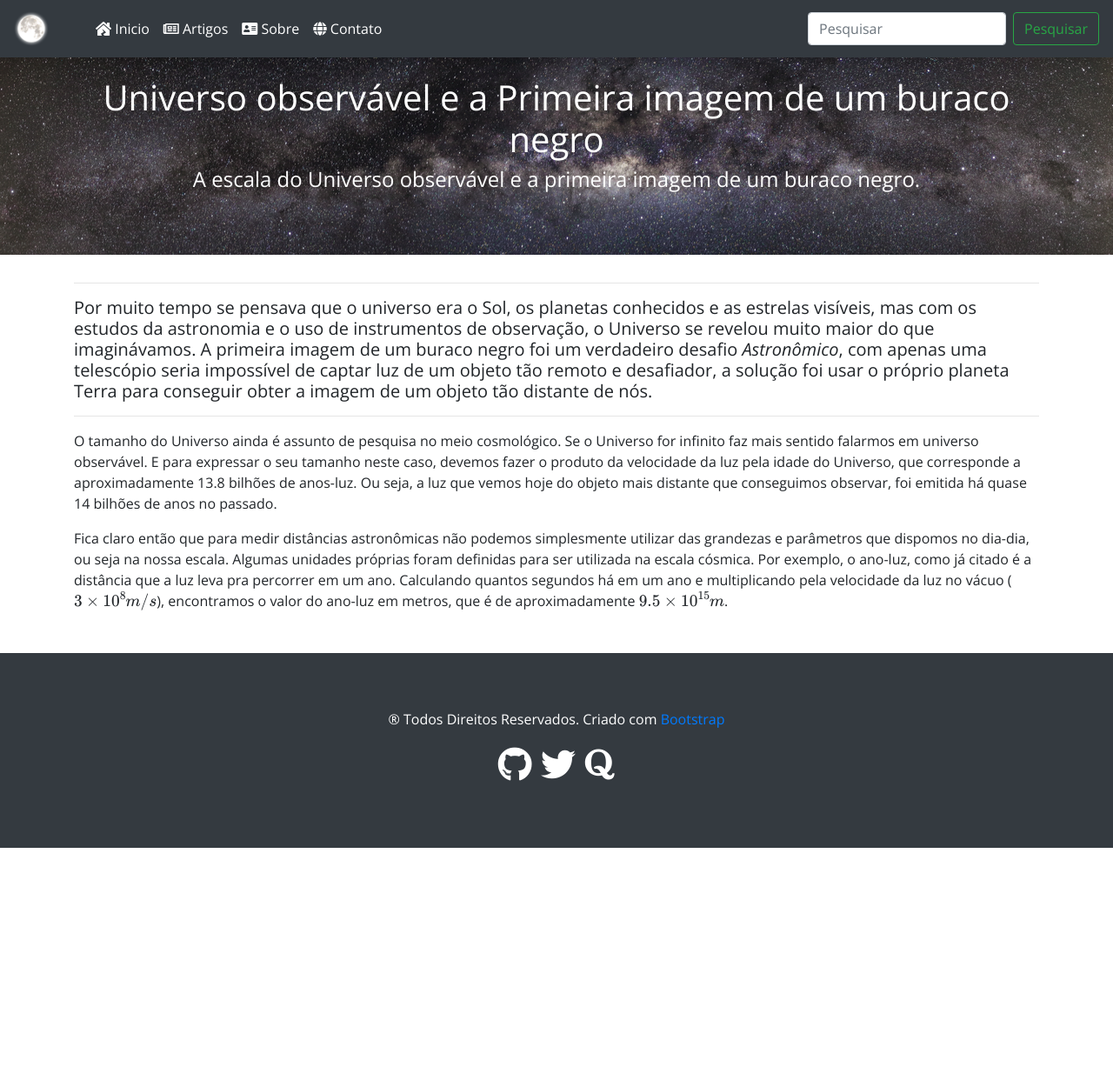
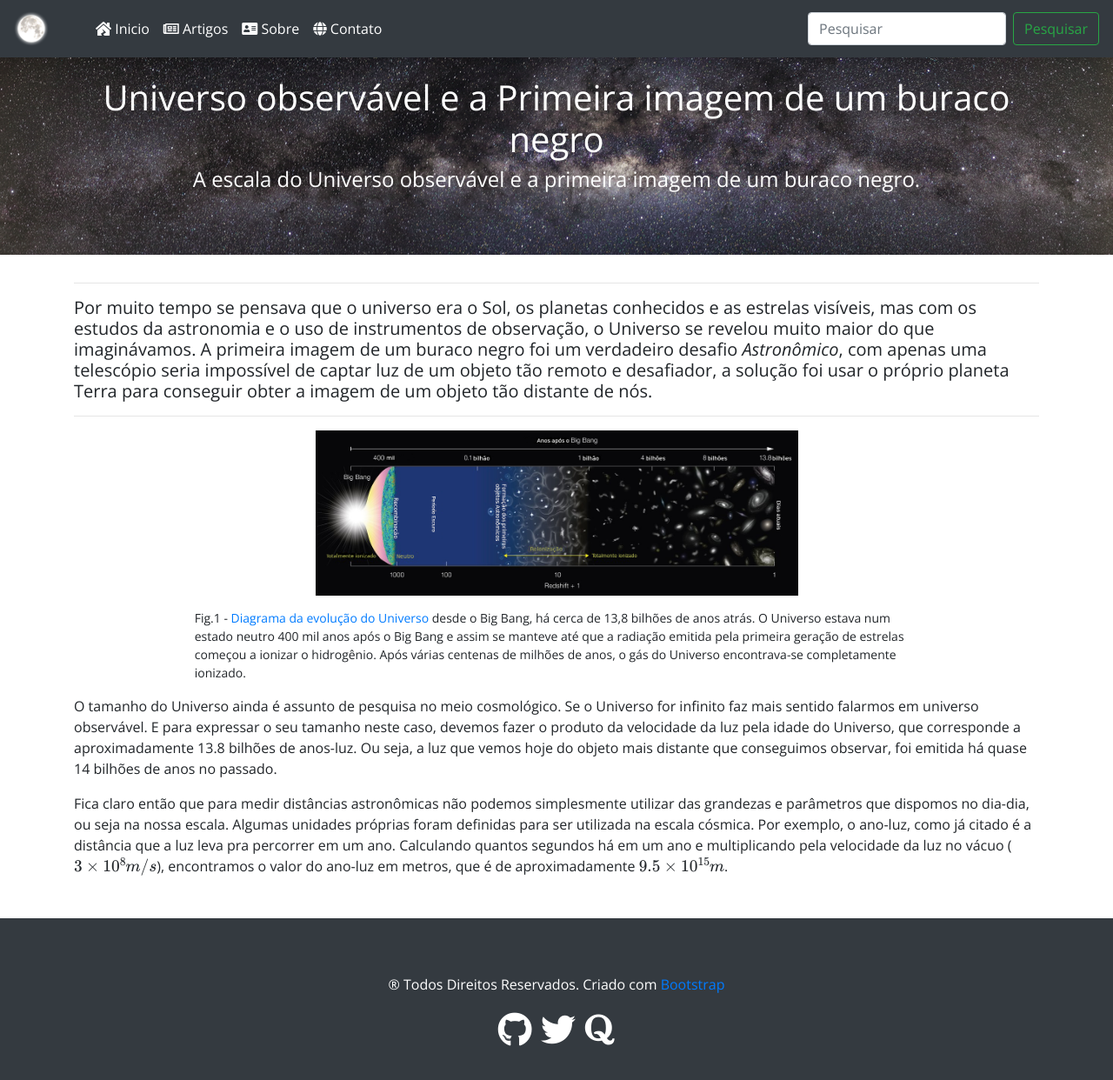
Before and after one commit to sidereus-nuncius/sidereus-nuncius.github.io, a Jekyll site: the page built from _posts/2022-01-12-tamanho-universo.md, in a window 1280 px wide and 1280 px high. Shown: the top 1242 px of the window at 87% size. Built offline with Jekyll 4.4.1, drawn with Linux system fonts in a browser that asks for light colours; nearby versions of some CDN libraries; formulas are drawn with MathJax 3.

Commit message:
editing4

```diff
--- a/_posts/2022-01-12-tamanho-universo.md
+++ b/_posts/2022-01-12-tamanho-universo.md
@@ -16,6 +16,15 @@ tags:
 <h5>Por muito tempo se pensava que o universo era o Sol, os planetas conhecidos e as estrelas visíveis, mas com os estudos da astronomia e o uso de instrumentos de observação, o Universo se revelou muito maior do que imaginávamos. A primeira imagem de um buraco negro foi um verdadeiro desafio <i>Astronômico</i>, com apenas uma telescópio seria impossível de captar luz de um objeto tão remoto e desafiador, a solução foi usar o próprio planeta Terra para conseguir obter a imagem de um objeto tão distante de nós.</h5>
 * * *
 
+<center>
+ <figure>
+  <img src="/assets/img/universe/diagramUniverso.png" alt="Trulli" style="width:50%">
+  <figcaption>Fig.1 - <a href="https://www.eso.org/public/brazil/images/eso1620a/?lang" target="iframe_a">Diagrama da evolução do Universo</a> desde o Big Bang, há cerca de 13,8 bilhões de anos atrás. O Universo estava num estado neutro 400 mil anos após o Big Bang e assim se manteve até que a radiação emitida pela primeira geração de estrelas começou a ionizar o hidrogênio. Após várias centenas de milhões de anos, o gás do Universo encontrava-se completamente ionizado.</figcaption>
+</figure>
+</center>
+
+
+
 O tamanho do Universo ainda é assunto de pesquisa no meio cosmológico. Se o Universo for infinito faz mais sentido falarmos em universo observável. E para expressar o seu tamanho neste caso, devemos fazer o produto da velocidade da luz pela idade do Universo, que corresponde a aproximadamente 13.8 bilhões de anos-luz. Ou seja, a luz que vemos hoje do objeto mais distante que conseguimos observar, foi emitida há quase 14 bilhões de anos no passado.
 
 Fica claro então que para medir distâncias astronômicas não podemos simplesmente utilizar das grandezas e parâmetros que dispomos no dia-dia, ou seja na nossa escala. Algumas unidades próprias foram definidas para ser utilizada na escala cósmica. Por exemplo, o ano-luz, como já citado é a distância que a luz leva pra percorrer em um ano. Calculando quantos segundos há em um ano e multiplicando pela velocidade da luz no vácuo ($3\times 10^8 m/s$), encontramos o valor do ano-luz em metros, que é de aproximadamente $9.5\times 10^{15}m$.
```
Also changed, not shown: assets/img/universe/diagramUniverso.png (added), 1 other file.
